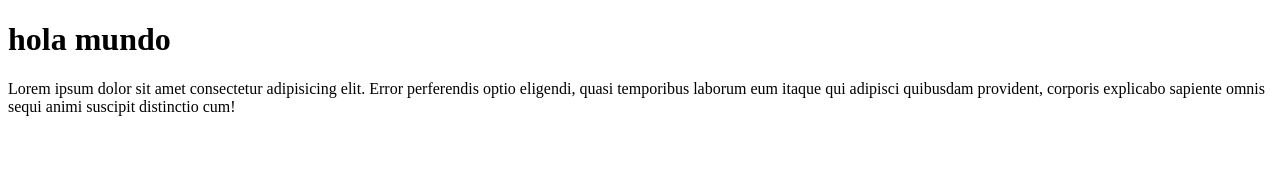
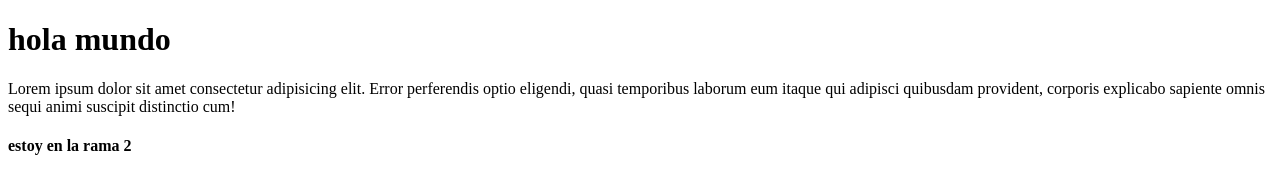
Before and after one commit to Aizhak/git-21-web-c, a plain HTML site: page index.html in a window 1280 px wide. Drawn offline with Linux system fonts and the light colour scheme.

Commit message:
rama 2 commit

```diff
--- a/index.html
+++ b/index.html
@@ -9,5 +9,8 @@
 <body>
     <h1>hola mundo</h1>
     <p>Lorem ipsum dolor sit amet consectetur adipisicing elit. Error perferendis optio eligendi, quasi temporibus laborum eum itaque qui adipisci quibusdam provident, corporis explicabo sapiente omnis sequi animi suscipit distinctio cum!</p>
+
+    <h4>estoy en la rama 2</h4>
+
 </body>
 </html>
```
